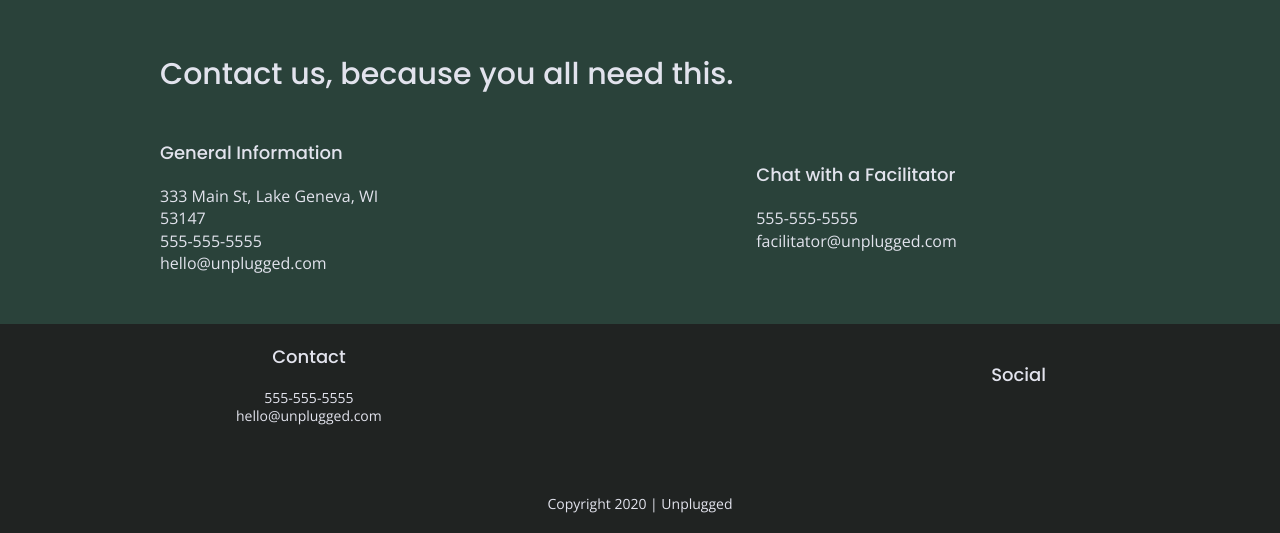
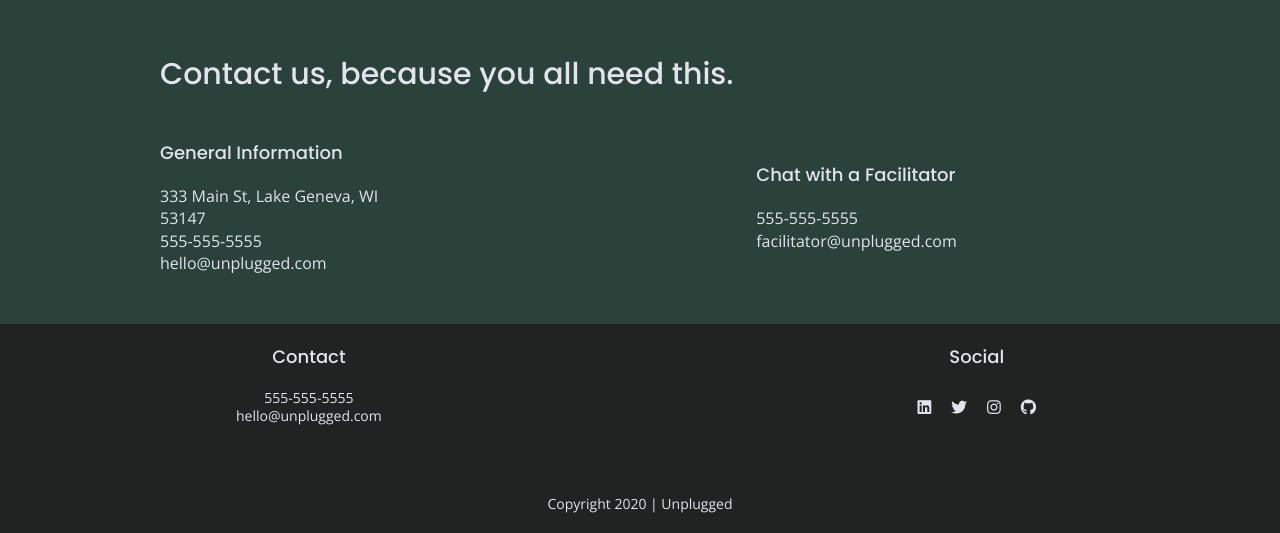
Before and after one commit to missjferrari/unplugged, a website: page about/index.html in a window 1280 px wide. Shown: the part 902-1435 px from the top of the page. Drawn offline with nearby package versions, Linux system fonts and the light colour scheme.

Commit message:
Added icons to all pages

```diff
--- a/about/index.html
+++ b/about/index.html
@@ -113,16 +113,16 @@
           <h4>Social</h4>
           <div class="social-icons">
             <p>
-              <a href="https://www.linkedin.com/in/jessica-ferrari-6b04041b8/" target="_blank"></a>
+              <a href="https://www.linkedin.com/in/jessica-ferrari-6b04041b8/" target="_blank"></a><i class="fab fa-linkedin"></i>
             </p>
             <p>
-              <a href="https://www.twitter.com/missjferrari" target="_blank"></a>
+              <a href="https://www.twitter.com/missjferrari" target="_blank"></a><i class="fab fa-twitter"></i>
             </p>
             <p>
-              <a href="https://www.instagram.com/missjferrari" target="_blank"></a>
+              <a href="https://www.instagram.com/missjferrari" target="_blank"></a><i class="fab fa-instagram"></i>
             </p>
             <p>
-              <a href="https://www.github.com/missjferrari" target="_blank"></a>
+              <a href="https://www.github.com/missjferrari" target="_blank"></a><i class="fab fa-github"></i>
             </p>
           </div>
         </div>
```
Also changed, not shown: faq/index.html (+4 -4 lines), index.html (+4 -4 lines).
